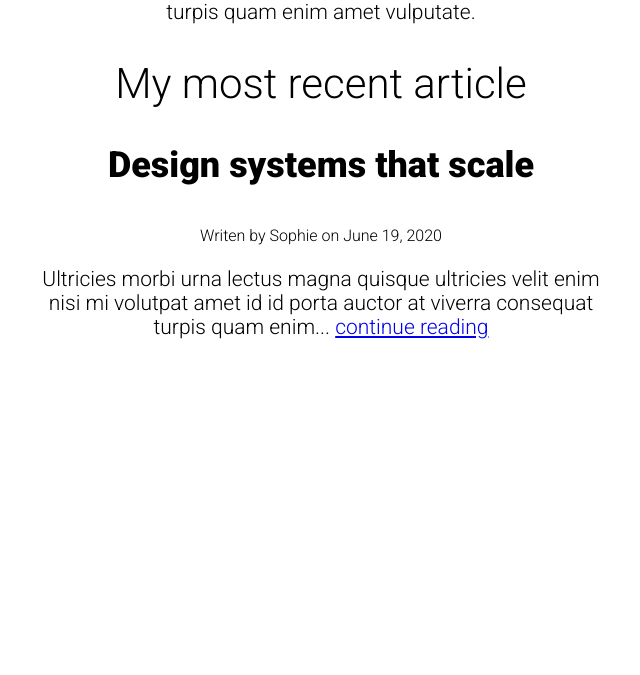
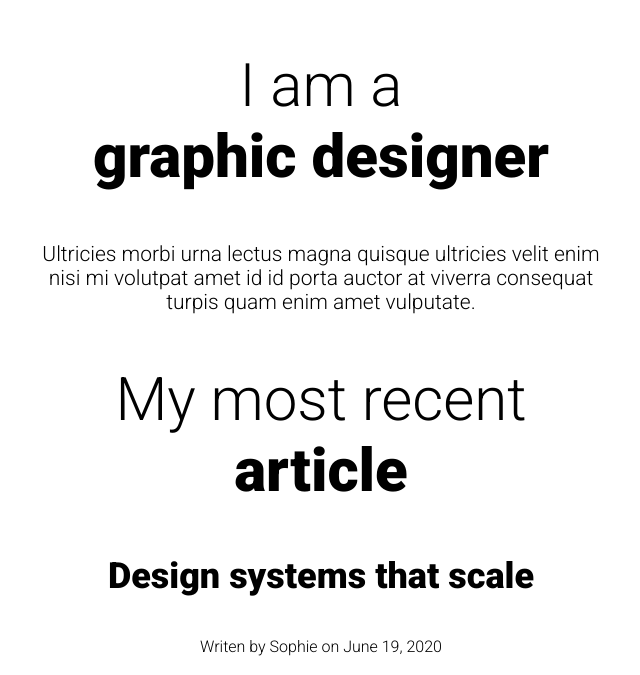
Before and after one commit to jasnmar/scrimba-ecc-challenges, a plain HTML site: page index.html in a window 1280 px wide. Shown: the part 694-1369 px from the top of the page, without its empty margins (319-959 px from the left). Before the commit the page ends 1054 px from the top, so only its background shows below. Drawn offline with Linux system fonts and the light colour scheme.

Commit message:
Challenge 4

```diff
--- a/index.css
+++ b/index.css
@@ -12,11 +12,11 @@ body, html {
 }
 
 h1 {
-    font-size: 60px;
+    font-size: 80px;
     font-weight: 300;
 }
 h2 {
-    font-size: 42px;
+    font-size: 60px;
     font-weight: 300;
 }
 h3 {
@@ -25,3 +25,15 @@ h3 {
 small {
     font-size: 16px;
 }
+
+.loud {
+    font-weight: 900;
+    display: block;
+}
+
+a {
+    color: #99D930;
+}
+a:hover {
+    color: #131313;
+}
--- a/index.html
+++ b/index.html
@@ -12,12 +12,12 @@
 <body>
     <div class="container">
 
-        <h1>Hello, my name is Sophie</h1>
+        <h1>Hello, my name is <span class="loud">Sophie</span></h1>
         <img src="./img/sophie.png" alt="Sophie Headshot">
-        <h2>I am a graphic designer</h2>
+        <h2>I am a <span class="loud">graphic designer</span></h2>
         <p>Ultricies morbi urna lectus magna quisque ultricies velit enim nisi mi volutpat amet id id porta auctor at viverra consequat turpis quam enim amet vulputate.</p>
 
-        <h2>My most recent article</h2>
+        <h2>My most recent <span class="loud">article</span></h2>
         <article>
             <h3>Design systems that scale</h3>
             <small>Writen by Sophie on June 19, 2020</small>
```
